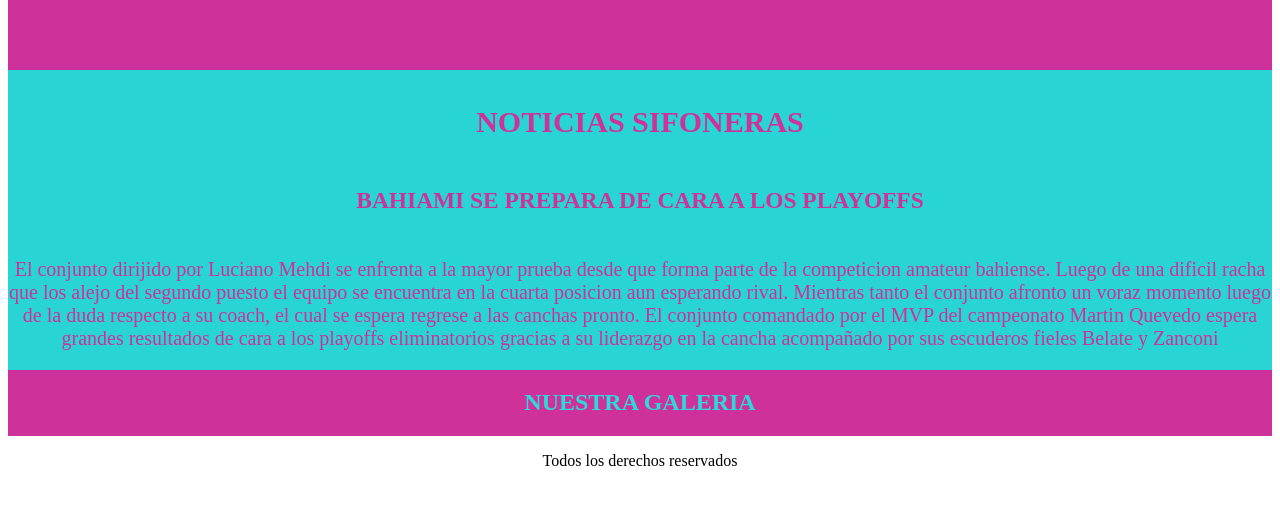
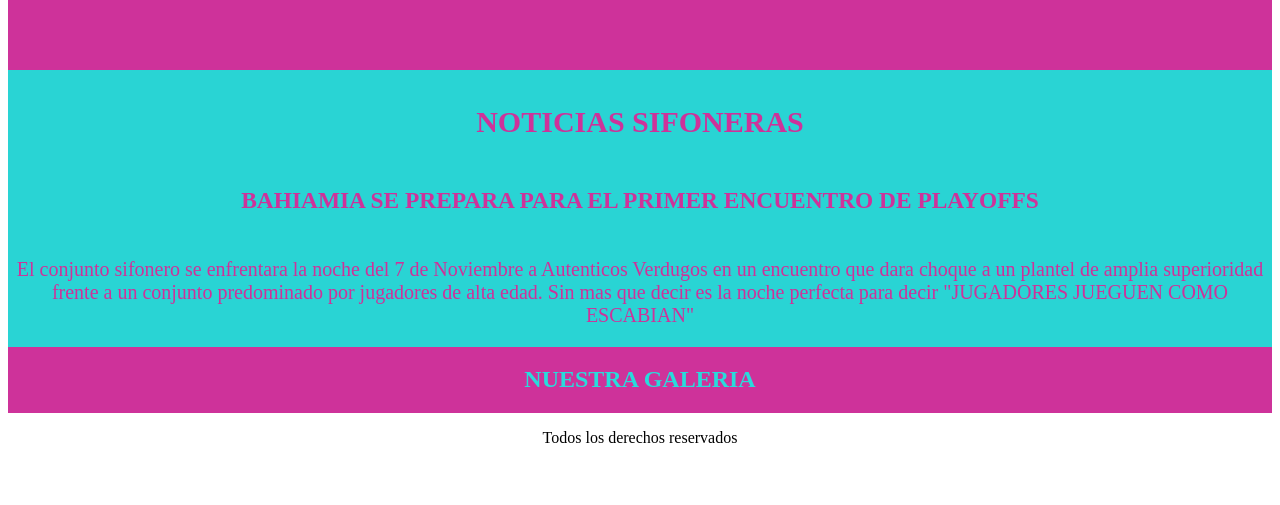
Before and after one commit to gonzanconi/PF-GonzaloZanconi, a plain HTML site: page index.html in a window 1280 px wide. Shown: the part 1078-1583 px from the top of the page. Drawn offline with Linux system fonts and the light colour scheme.

Commit message:
Modifiue noticias

```diff
--- a/index.html
+++ b/index.html
@@ -51,8 +51,8 @@
         <section class="noticias">
 
             <h2>NOTICIAS SIFONERAS</h2>
-            <H3>BAHIAMI SE PREPARA DE CARA A LOS PLAYOFFS</H3>
-            <P>El conjunto dirijido por Luciano Mehdi se enfrenta a la mayor prueba desde que forma parte de la competicion amateur bahiense. Luego de una dificil racha que los alejo del segundo puesto el equipo se encuentra en la cuarta posicion aun esperando rival. Mientras tanto el conjunto afronto un voraz momento luego de la duda respecto a su coach, el cual se espera regrese a las canchas pronto. El conjunto comandado por el MVP del campeonato Martin Quevedo espera grandes resultados de cara a los playoffs eliminatorios gracias a su liderazgo en la cancha acompañado por sus escuderos fieles Belate y Zanconi </P>
+            <H3>BAHIAMIA SE PREPARA PARA EL PRIMER ENCUENTRO DE PLAYOFFS</H3>
+            <P>El conjunto sifonero se enfrentara la noche del 7 de Noviembre a Autenticos Verdugos en un encuentro que dara choque a un plantel de amplia superioridad frente a un conjunto predominado por jugadores de alta edad. Sin mas que decir es la noche perfecta para decir "JUGADORES JUEGUEN COMO ESCABIAN"</P>
 
         </section>
 
```
